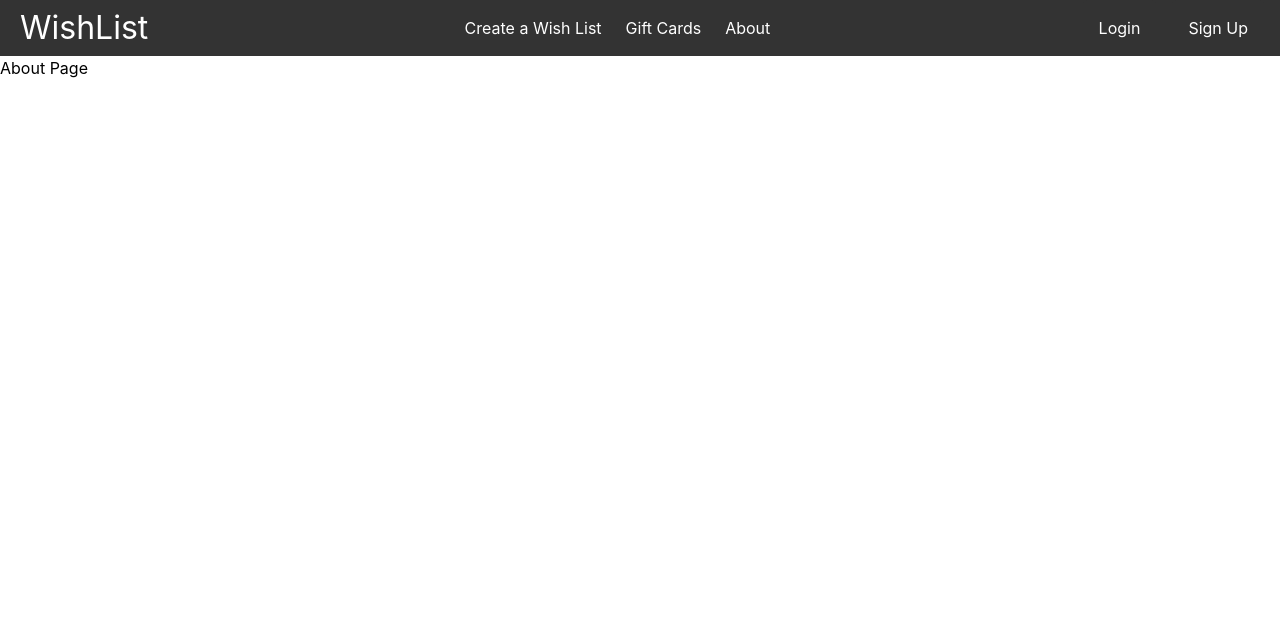
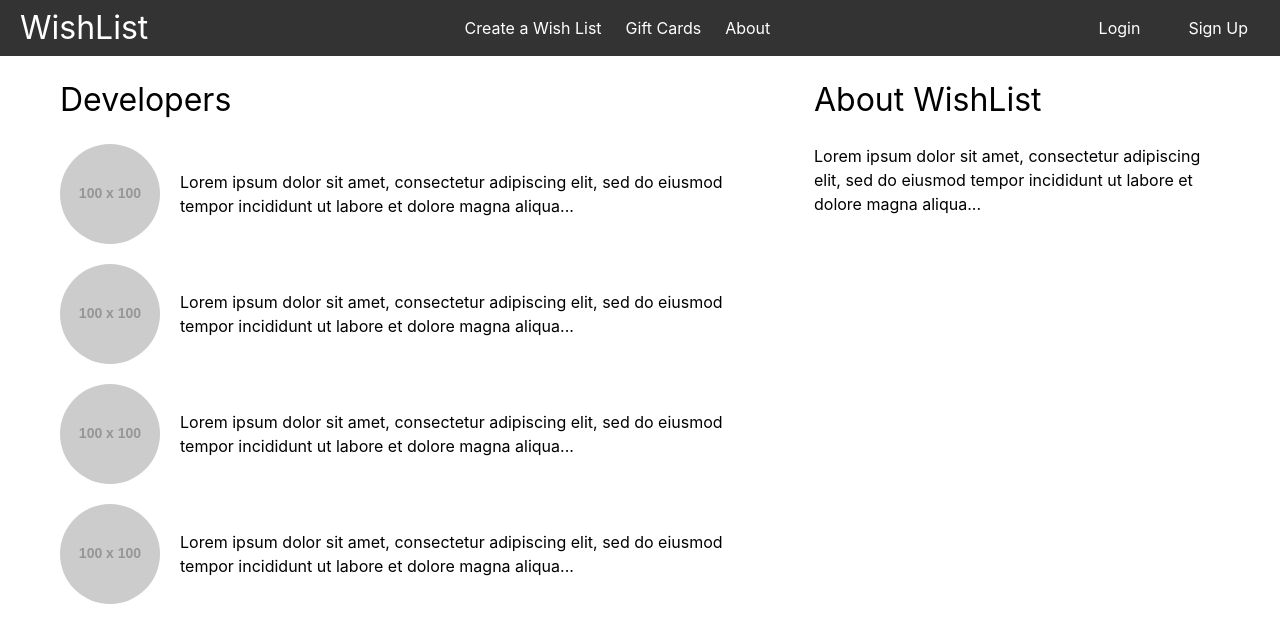
Before and after one commit to CST438-P2-Group17/CST438-P2-G17-FrontEnd, a React (Create React App) app in the folder Project_2/: page /about in a window 1280 px wide. Shown: the top 642 px of the page. Built offline with nearby package versions, Linux system fonts and the light colour scheme.

Commit message:
About page created
-created the layout for the about pages
-needs images and text
-needs polishing

```diff
--- a/Project_2/src/App.css
+++ b/Project_2/src/App.css
@@ -25,7 +25,7 @@
 }
 
 .App-link {
-  color: #61dafb;
+  color: #afccd2;
 }
 
 @keyframes App-logo-spin {
--- a/Project_2/src/App.js
+++ b/Project_2/src/App.js
@@ -6,6 +6,7 @@ import React from "react";
 import { BrowserRouter as Router, Routes } from "react-router-dom";
 import Home from "./components/home";
 import Login from "./components/login";
+import About from "./components/about";
 
 /*import './App.css';
 import Login from "./components/login.js"
@@ -35,7 +36,7 @@ function App(){
           <Route path="/login" element={<Login />} />
           <Route path="/createalist" element={<div>Create a List Page</div>} />
           <Route path="/giftcards" element={<div>Gift Cards Page</div>} />
-          <Route path="/about" element={<div>About Page</div>} />
+          <Route path="/about" element={<About />} />
 
         </Routes>
     </div>
--- /dev/null
+++ b/Project_2/src/about.css
@@ -0,0 +1,58 @@
+/* Container that holds both sections */
+.container {
+    display: flex;
+    justify-content: space-between;
+    padding: 20px;
+    max-width: 1200px;
+    margin: 0 auto;
+}
+
+/* Developer Section */
+.developers-section {
+    width: 60%;
+}
+
+.developers-section h2 {
+    font-size: 2rem;
+    margin-bottom: 20px;
+}
+
+.developers-list {
+    display: flex;
+    flex-direction: column;
+    gap: 20px;
+}
+
+.developer {
+    display: flex;
+    align-items: center;
+    gap: 20px;
+}
+
+.developer-avatar {
+    width: 100px;
+    height: 100px;
+    border-radius: 50%;
+}
+
+.developer p {
+    flex: 1;
+    font-size: 1rem;
+    line-height: 1.5;
+}
+
+/* About Section */
+.about-section {
+    width: 35%;
+    text-align: left;
+}
+
+.about-section h2 {
+    font-size: 2rem;
+    margin-bottom: 20px;
+}
+
+.about-section p {
+    font-size: 1rem;
+    line-height: 1.5;
+}
--- a/Project_2/src/components/Navbar.js
+++ b/Project_2/src/components/Navbar.js
@@ -9,6 +9,7 @@ export default function Navbar(){
             <li><a href="/createalist">Create a Wish List</a></li>
             <li><a href="/giftcards">Gift Cards</a></li>
             <li><a href="/about">About</a></li>
+
         </ul>
         <div className='auth-btns'>
             <Link to="/login" className='loginBtn'>Login</Link>
--- /dev/null
+++ b/Project_2/src/components/about.js
@@ -0,0 +1,36 @@
+import React from 'react';
+
+function About() {
+    return (
+        <div className="container">
+            <div className="developers-section">
+                <h2>Developers</h2>
+                <div className="developers-list">
+                    <div className="developer">
+                        <img src="https://via.placeholder.com/100" alt="Developer" className="developer-avatar" />
+                        <p>Lorem ipsum dolor sit amet, consectetur adipiscing elit, sed do eiusmod tempor incididunt ut labore et dolore magna aliqua...</p>
+                    </div>
+                    <div className="developer">
+                        <img src="https://via.placeholder.com/100" alt="Developer" className="developer-avatar" />
+                        <p>Lorem ipsum dolor sit amet, consectetur adipiscing elit, sed do eiusmod tempor incididunt ut labore et dolore magna aliqua...</p>
+                    </div>
+                    <div className="developer">
+                        <img src="https://via.placeholder.com/100" alt="Developer" className="developer-avatar" />
+                        <p>Lorem ipsum dolor sit amet, consectetur adipiscing elit, sed do eiusmod tempor incididunt ut labore et dolore magna aliqua...</p>
+                    </div>
+                    <div className="developer">
+                        <img src="https://via.placeholder.com/100" alt="Developer" className="developer-avatar" />
+                        <p>Lorem ipsum dolor sit amet, consectetur adipiscing elit, sed do eiusmod tempor incididunt ut labore et dolore magna aliqua...</p>
+                    </div>
+                </div>
+            </div>
+
+            <div className="about-section">
+                <h2>About WishList</h2>
+                <p>Lorem ipsum dolor sit amet, consectetur adipiscing elit, sed do eiusmod tempor incididunt ut labore et dolore magna aliqua...</p>
+            </div>
+        </div>
+    );
+}
+
+export default About;
--- a/Project_2/src/components/login.js
+++ b/Project_2/src/components/login.js
@@ -5,7 +5,7 @@ import { useNavigate } from 'react-router-dom';
 function Login() {
     const navigate = useNavigate();
     return (
-        <div class="flex justify-center items-center h-screen bg-indigo-600">
+        <div class="flex justify-center items-center h-screen bg-slate-300">
             <div class="w-96 p-6 shadow-lg bg-white rounded-md">
                 <h1 class="text-3xl block text-center font-semibold"><i class="fa-solid fa-user"></i> Login using Google</h1>
                 <hr class="mt-3"></hr>
--- a/Project_2/src/index.js
+++ b/Project_2/src/index.js
@@ -7,7 +7,8 @@ import { GoogleOAuthProvider } from '@react-oauth/google';
 import { BrowserRouter} from 'react-router-dom';
 import './navbar.css'
 import './home.css'
-
+import './login.css'
+import './about.css'
 const root = ReactDOM.createRoot(document.getElementById('root'));
 root.render(
   <React.StrictMode>
--- /dev/null
+++ b/Project_2/src/login.css
@@ -0,0 +1,4 @@
+body{
+    margin:0;
+
+}
```
Also changed, not shown: Project_2/src/pages/about.js (deleted).
